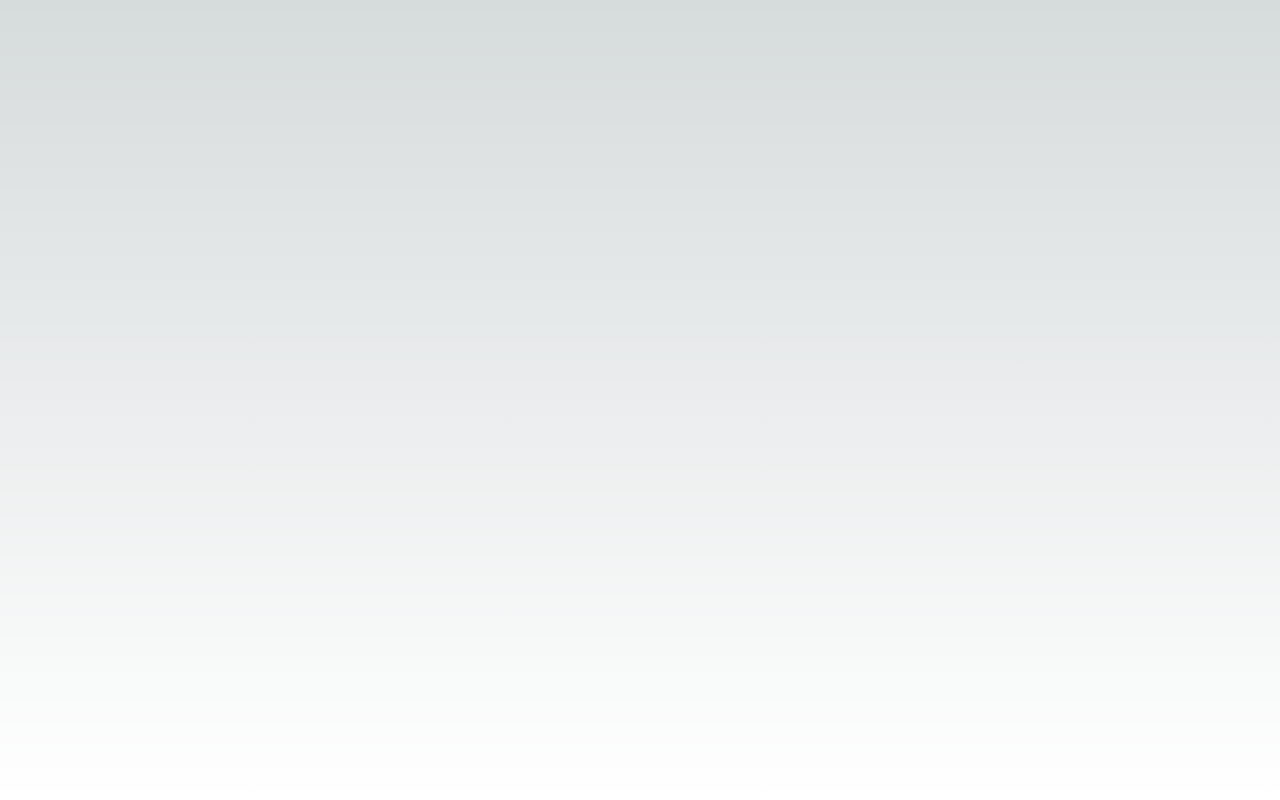
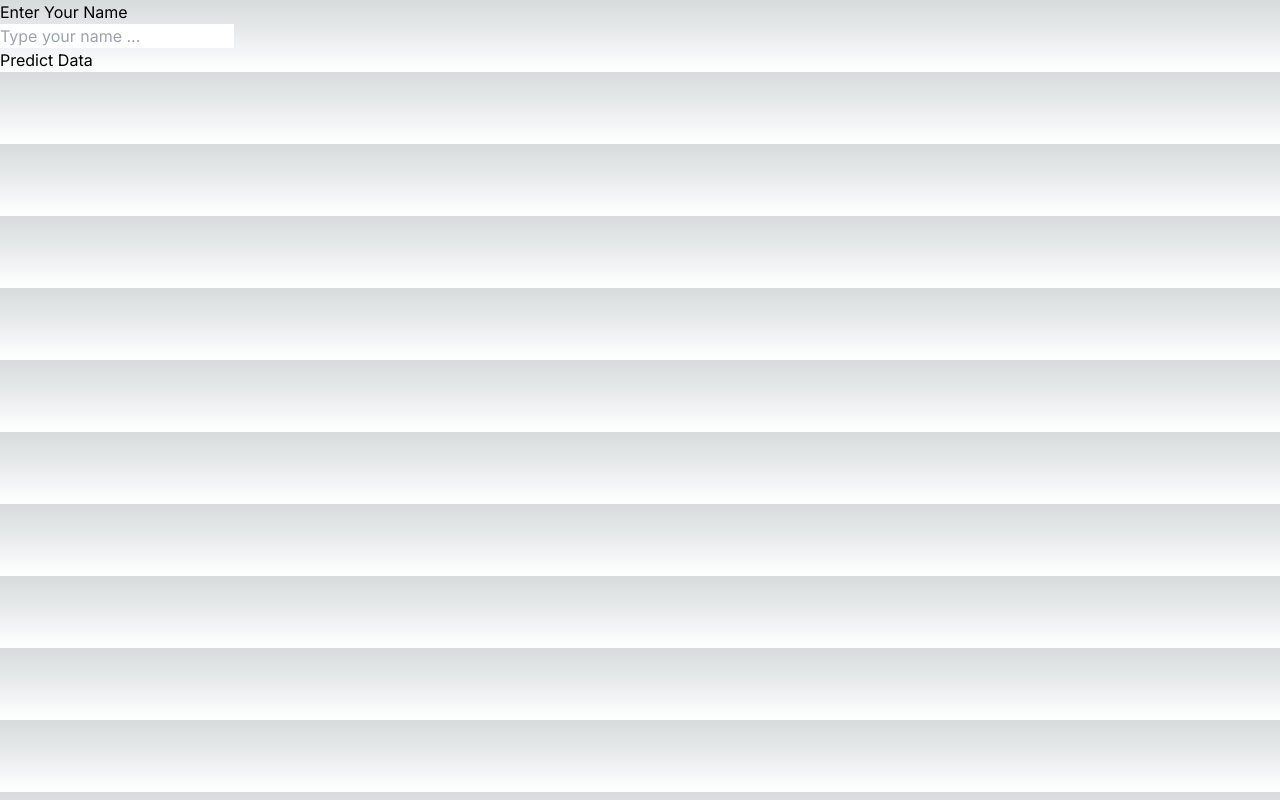
Before and after one commit to Eddahkarambu/next-first-project, a Next.js app: page / in a window 1280 px wide. Built offline with nearby package versions, Linux system fonts and the light colour scheme.

Commit message:
add form and button

```diff
--- /dev/null
+++ b/app/name/page.tsx
@@ -0,0 +1,7 @@
+export default function Page() {
+    return (
+      <main className="flex min-h-screen flex-col items-center justify-between p-24">Name
+
+      </main>
+    );
+  }
--- a/app/page.tsx
+++ b/app/page.tsx
@@ -1,8 +1,13 @@
 
 export default function Home() {
   return (
-    <main className="flex min-h-screen flex-col items-center justify-between p-24">
+    <div>
+      <div>
+        <h1>Enter Your Name</h1>
+      </div>
+      <form><input type="text" placeholder="Type your name ..."/></form>
+      <button type="submit">Predict Data</button>
+    </div>
 
-    </main>
   );
 }
```
